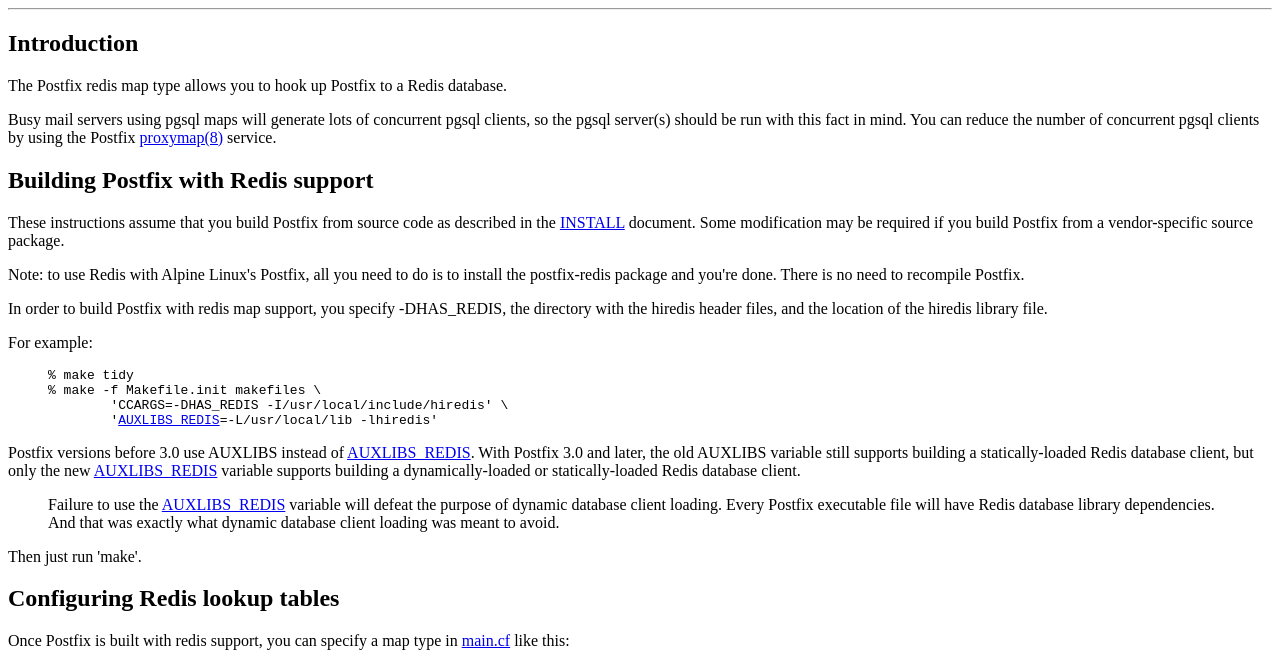
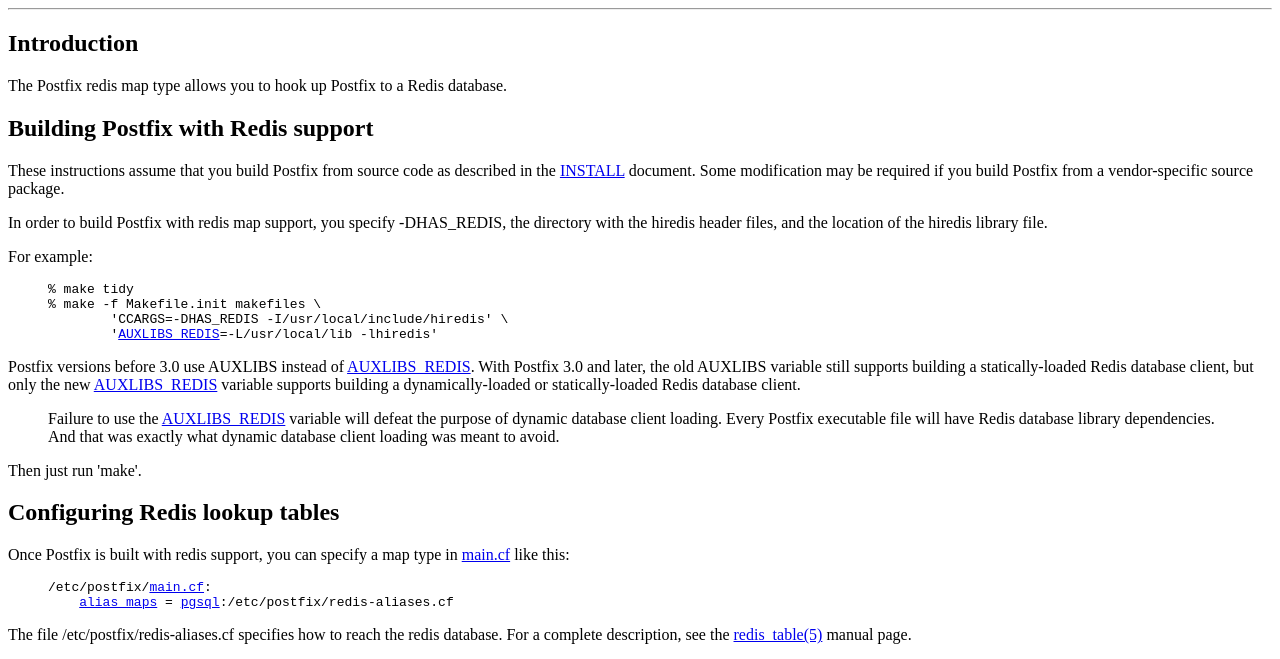
Before and after one commit to titusjose/postfix_redis, a plain HTML site: page REDIS_README.html in a window 1280 px wide. Shown: the part 141-800 px from the top of the page. Drawn offline with Linux system fonts and the light colour scheme.

```diff
--- a/REDIS_README.html
+++ b/REDIS_README.html
@@ -22,21 +22,12 @@
 <p> The Postfix redis map type allows you to hook up Postfix to a
 Redis database. </p>
 
-<p> Busy mail servers using pgsql maps will generate lots of
-concurrent pgsql clients, so the pgsql server(s) should be run with
-this fact in mind. You can reduce the number of concurrent pgsql
-clients by using the Postfix <a href="proxymap.8.html">proxymap(8)</a> service. </p>
-
 <h2>Building Postfix with Redis support</h2>
 
 <p> These instructions assume that you build Postfix from source
 code as described in the <a href="INSTALL.html">INSTALL</a> document. Some modification may
 be required if you build Postfix from a vendor-specific source
 package.  </p>
-
-<p> Note: to use Redis with Alpine Linux's Postfix, all you
-need to do is to install the postfix-redis package and you're done.
-There is no need to recompile Postfix. </p>
 
 <p> In order to build Postfix with redis map support, you specify
 -DHAS_REDIS, the directory with the hiredis header files, and
```
Also changed, not shown: 1 other file.
